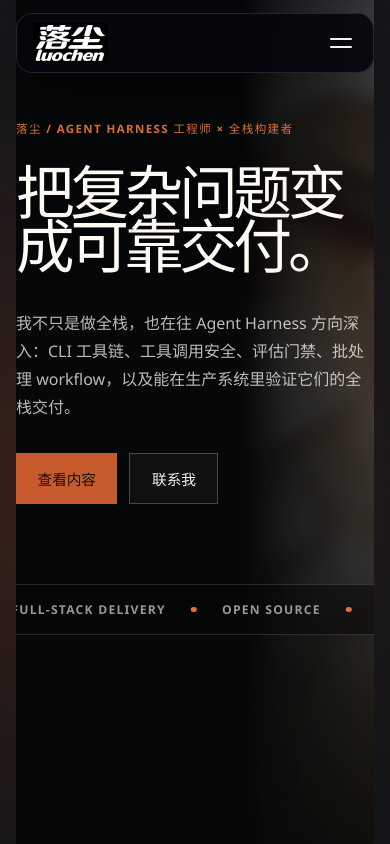
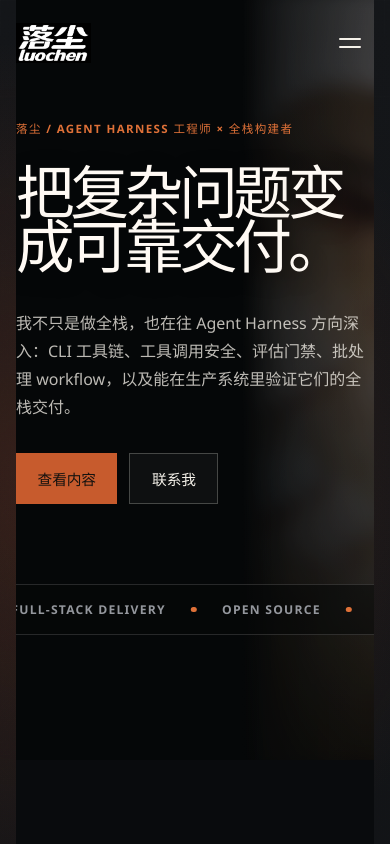
Before and after one commit to luochen211/luo-chen-com, a React (Vite) app: page / in a window 390 px wide. Shown: the top 844 px of the page. Built offline with nearby package versions, Linux system fonts and the light colour scheme.

Commit message:
feat: simplify homepage hero framing

```diff
--- a/src/redesign.css
+++ b/src/redesign.css
@@ -1216,10 +1216,14 @@ body {
 }
 
 /* Home motion system: portrait hover focus, scene switching, orbit, stack, expansion. */
+.home-route {
+  --home-gutter: max(1rem, calc((100vw - 1380px) / 2));
+}
+
 .home-focused-hero {
   width: 100vw;
   margin-left: calc(50% - 50vw);
-  min-height: 100svh;
+  min-height: max(760px, 90svh);
   padding: 0;
   overflow: clip;
   background: #050708;
@@ -1227,9 +1231,9 @@ body {
 
 .hero-sticky-frame {
   position: relative;
-  height: 100svh;
-  overflow: hidden;
-  padding: clamp(9rem, 19vh, 13rem) max(1.5rem, calc((100vw - 1380px) / 2)) 8rem;
+  height: max(760px, 90svh);
+  overflow: hidden;
+  padding: clamp(9rem, 19vh, 13rem) var(--home-gutter) 8rem;
 }
 
 .home-route .topbar {
@@ -1238,6 +1242,18 @@ body {
   top: 0;
   right: 0;
   left: 0;
+  width: 100%;
+  margin: 0;
+  padding: 1.2rem var(--home-gutter) 0;
+}
+
+.home-route .desktop-nav {
+  padding-inline: 0;
+  border: 0;
+  border-radius: 0;
+  background: transparent;
+  box-shadow: none;
+  backdrop-filter: none;
 }
 
 .hero-portrait-background {
@@ -1836,10 +1852,19 @@ body {
 
 @media (max-width: 800px) {
   .home-focused-hero {
-    min-height: 100svh;
+    min-height: max(760px, 90svh);
     padding: 0;
   }
-  .hero-sticky-frame { padding: 7.5rem 1rem 8.5rem; }
+  .home-route .topbar { padding-top: 0.8rem; }
+  .home-route .mobile-nav-shell {
+    padding-inline: 0;
+    border: 0;
+    border-radius: 0;
+    background: transparent;
+    box-shadow: none;
+    backdrop-filter: none;
+  }
+  .hero-sticky-frame { padding: 7.5rem var(--home-gutter) 8.5rem; }
   .hero-portrait-background { left: 62%; cursor: pointer; }
   .hero-portrait-background img { object-position: 50% 50%; filter: blur(10px) saturate(0.76) brightness(0.66); }
   .hero-portrait-scrim {
```
